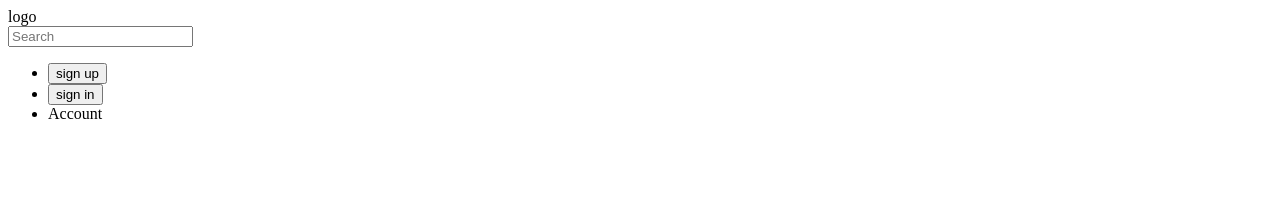
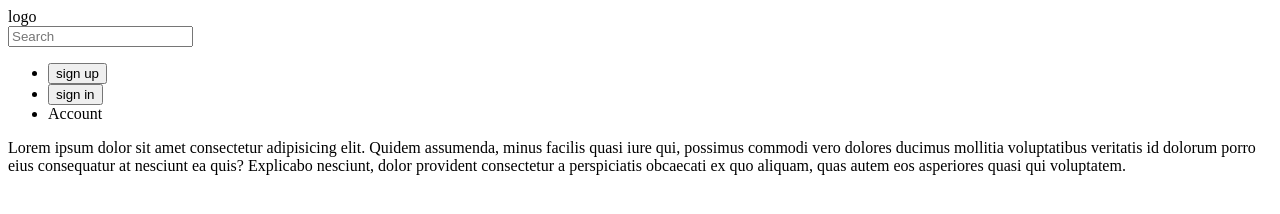
Before and after one commit to RiteshSurywanshi/localrepo, a plain HTML site: page index.html in a window 1280 px wide. Drawn offline with Linux system fonts and the light colour scheme.

Commit message:
Add new feature

```diff
--- a/index.html
+++ b/index.html
@@ -25,5 +25,10 @@
              </div>
         </div>
     </div>
+    <main>
+        <p>
+            Lorem ipsum dolor sit amet consectetur adipisicing elit. Quidem assumenda, minus facilis quasi iure qui, possimus commodi vero dolores ducimus mollitia voluptatibus veritatis id dolorum porro eius consequatur at nesciunt ea quis? Explicabo nesciunt, dolor provident consectetur a perspiciatis obcaecati ex quo aliquam, quas autem eos asperiores quasi qui voluptatem.
+        </p>
+    </main>
 </body>
 </html>
```
